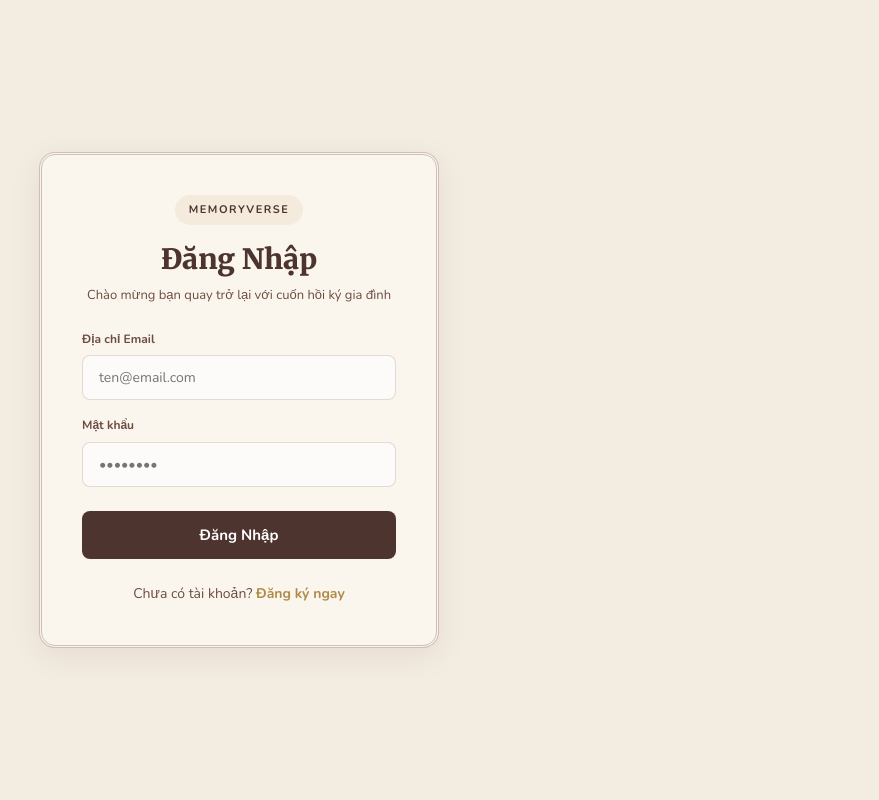
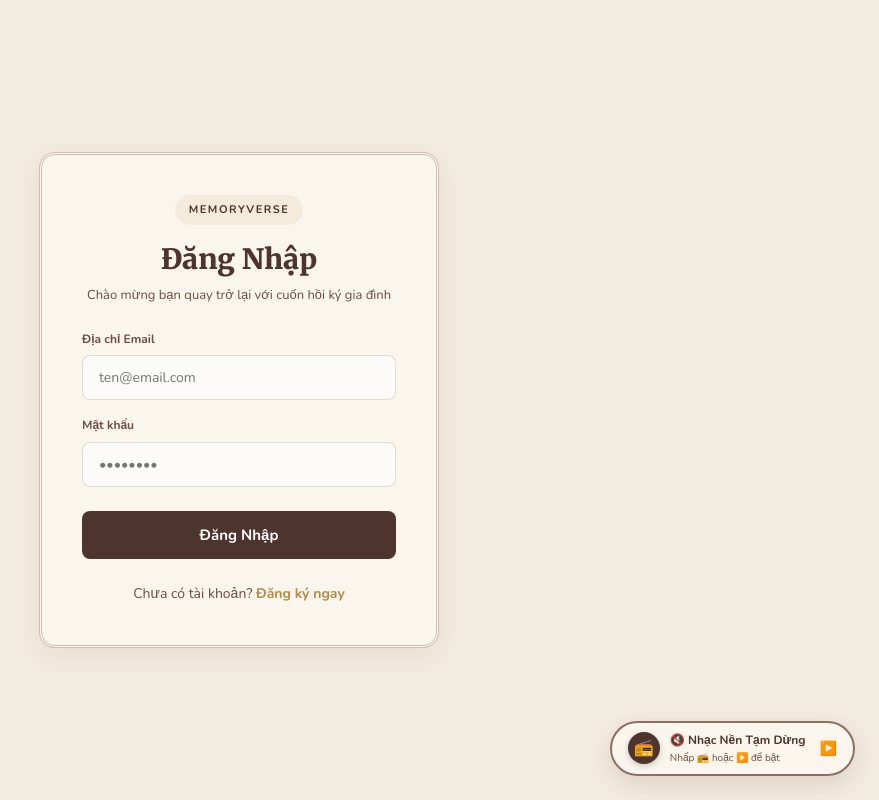
Before and after one commit to lqnga112/MemoryVerse, a React (Vite) app in the folder client/: page /login in a window 1280 px wide. Shown: the whole page, without its empty margins (401-1280 px from the left). Built offline with nearby package versions, Linux system fonts and the light colour scheme.

Commit message:
feat: add royalty-free vintage chill piano background music player widget

```diff
--- a/client/src/App.jsx
+++ b/client/src/App.jsx
@@ -6,12 +6,14 @@
 import Settings from './pages/Settings';
 import AlbumDetail from './pages/AlbumDetail';
 import ProtectedRoute from './components/ProtectedRoute';
+import BackgroundMusic from './components/BackgroundMusic';
 
 
 
 export default function App() {
   return (
     <Router>
+      <BackgroundMusic />
       <Routes>
         <Route path="/" element={<Navigate to="/login" replace />} />
         <Route path="/login" element={<Login />} />
--- /dev/null
+++ b/client/src/components/BackgroundMusic.jsx
@@ -0,0 +1,133 @@
+import React, { useState, useEffect, useRef } from 'react';
+
+const BackgroundMusic = () => {
+  const [isPlaying, setIsPlaying] = useState(false);
+  const [volume, setVolume] = useState(0.35);
+  const audioRef = useRef(null);
+
+  // Nhạc piano hoài cổ không lời không bản quyền (Royalty Free Chill Vintage Piano)
+  const musicSrc = "https://cdn.pixabay.com/download/audio/2022/05/27/audio_1808fbf07a.mp3?filename=relaxing-piano-113485.mp3";
+
+  useEffect(() => {
+    if (audioRef.current) {
+      audioRef.current.volume = volume;
+    }
+  }, [volume]);
+
+  // Tự động phát khi người dùng nhấp vào trang lần đầu tiên (theo chính sách duyệt web)
+  useEffect(() => {
+    const handleFirstInteraction = () => {
+      if (audioRef.current && !isPlaying) {
+        audioRef.current.play().then(() => {
+          setIsPlaying(true);
+        }).catch(err => {
+          console.log("Autoplay prevented:", err);
+        });
+      }
+      window.removeEventListener('click', handleFirstInteraction);
+    };
+
+    window.addEventListener('click', handleFirstInteraction);
+    return () => {
+      window.removeEventListener('click', handleFirstInteraction);
+    };
+  }, []);
+
+  const togglePlay = () => {
+    if (!audioRef.current) return;
+    if (isPlaying) {
+      audioRef.current.pause();
+      setIsPlaying(false);
+    } else {
+      audioRef.current.play().then(() => {
+        setIsPlaying(true);
+      }).catch(err => {
+        console.error("Playback error:", err);
+      });
+    }
+  };
+
+  return (
+    <div style={{
+      position: 'fixed',
+      bottom: '24px',
+      right: '24px',
+      zIndex: 9999,
+      display: 'flex',
+      alignItems: 'center',
+      gap: '10px',
+      background: 'rgba(250, 246, 238, 0.95)',
+      border: '2px double var(--light-brown)',
+      borderRadius: '30px',
+      padding: '8px 16px',
+      boxShadow: '0 8px 24px rgba(78, 52, 46, 0.15)',
+      backdropFilter: 'blur(8px)',
+      fontFamily: 'var(--font-sans)',
+      transition: 'all 0.3s ease'
+    }}>
+      <audio
+        ref={audioRef}
+        src={musicSrc}
+        loop
+        preload="auto"
+      />
+
+      {/* Biểu tượng đĩa hát quay */}
+      <div
+        onClick={togglePlay}
+        style={{
+          width: '32px',
+          height: '32px',
+          borderRadius: '50%',
+          background: 'var(--primary-brown)',
+          color: '#FFF',
+          display: 'flex',
+          alignItems: 'center',
+          justifyContent: 'center',
+          cursor: 'pointer',
+          fontSize: '16px',
+          animation: isPlaying ? 'spin 4s linear infinite' : 'none',
+          boxShadow: '0 2px 6px rgba(0,0,0,0.2)'
+        }}
+        title={isPlaying ? "Bấm để tạm dừng nhạc" : "Bấm để phát nhạc hoài cổ chill"}
+      >
+        📻
+      </div>
+
+      <div style={{ display: 'flex', flexDirection: 'column' }}>
+        <span style={{ fontSize: '12px', fontWeight: 'bold', color: 'var(--primary-brown)' }}>
+          {isPlaying ? '🎵 Nhạc Hoài Cổ Chill' : '🔇 Nhạc Nền Tạm Dừng'}
+        </span>
+        <span style={{ fontSize: '10px', color: 'var(--text-secondary)' }}>
+          {isPlaying ? 'Piano không lời êm dịu...' : 'Nhấp 📻 hoặc ▶️ để bật'}
+        </span>
+      </div>
+
+      {/* Nút Bật/Tắt */}
+      <button
+        type="button"
+        onClick={togglePlay}
+        style={{
+          background: 'transparent',
+          border: 'none',
+          cursor: 'pointer',
+          fontSize: '14px',
+          color: 'var(--primary-brown)',
+          marginLeft: '4px'
+        }}
+        title={isPlaying ? "Tạm dừng" : "Phát nhạc"}
+      >
+        {isPlaying ? '⏸️' : '▶️'}
+      </button>
+
+      <style>{`
+        @keyframes spin {
+          from { transform: rotate(0deg); }
+          to { transform: rotate(360deg); }
+        }
+      `}</style>
+    </div>
+  );
+};
+
+export default BackgroundMusic;
```
